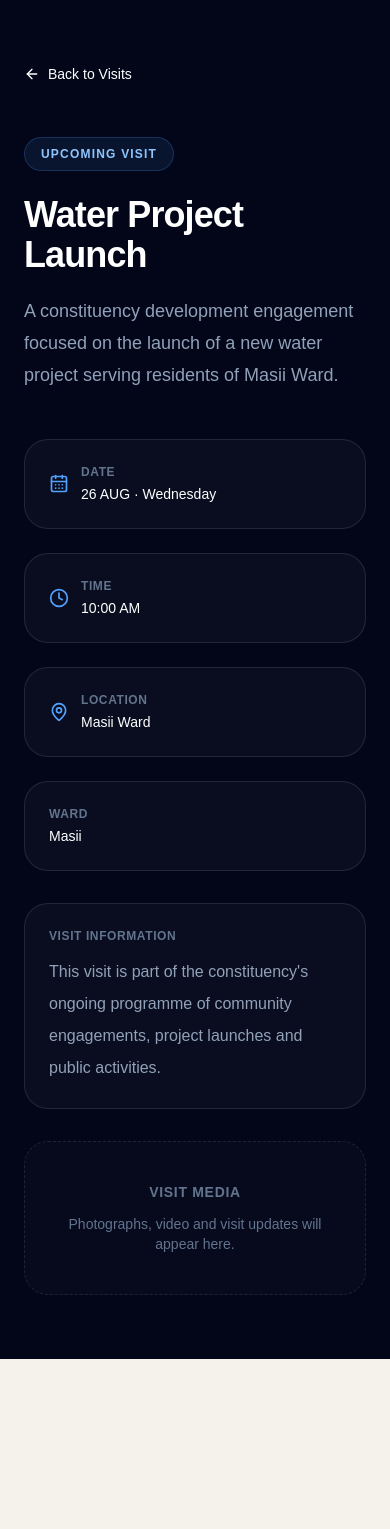
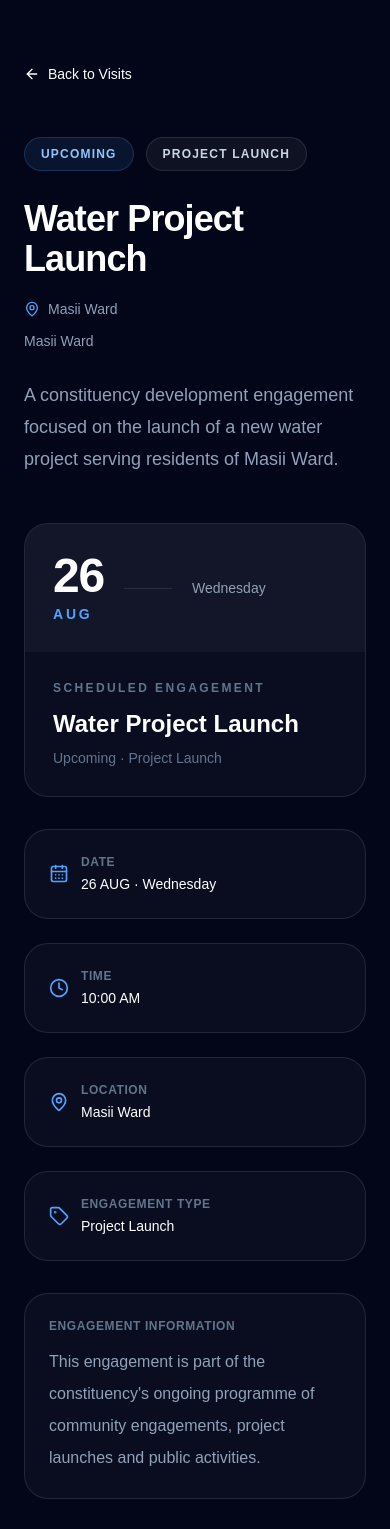
Before and after one commit to Chrisant-gif/mwala-connect, a Next.js app: page /visits/1 in a window 390 px wide. Shown: the top 1529 px of the page. Before the commit the page ends 1359 px from the top, so only its background shows below. Built offline with nearby package versions, Linux system fonts and the light colour scheme.

Commit message:
Improve constituency engagement details

```diff
--- a/app/visits/[id]/page.tsx
+++ b/app/visits/[id]/page.tsx
@@ -1,5 +1,11 @@
 import Link from "next/link";
-import { ArrowLeft, CalendarDays, Clock, MapPin } from "lucide-react";
+import {
+  ArrowLeft,
+  CalendarDays,
+  Clock,
+  MapPin,
+  Tag,
+} from "lucide-react";
 
 import { visits } from "../../data/visits";
 
@@ -9,13 +15,56 @@ interface VisitDetailsPageProps {
   }>;
 }
 
+function getStatusLabel(
+  status: "upcoming" | "ongoing" | "completed",
+) {
+  switch (status) {
+    case "upcoming":
+      return "Upcoming";
+
+    case "ongoing":
+      return "Ongoing";
+
+    case "completed":
+      return "Completed";
+
+    default:
+      return status;
+  }
+}
+
+function getTypeLabel(
+  type:
+    | "project_launch"
+    | "site_visit"
+    | "community_engagement"
+    | "public_event",
+) {
+  switch (type) {
+    case "project_launch":
+      return "Project Launch";
+
+    case "site_visit":
+      return "Site Visit";
+
+    case "community_engagement":
+      return "Community Engagement";
+
+    case "public_event":
+      return "Public Event";
+
+    default:
+      return type;
+  }
+}
+
 export default async function VisitDetailsPage({
   params,
 }: VisitDetailsPageProps) {
   const { id } = await params;
 
   const visit = visits.find(
-    (item) => item.id === Number(id)
+    (item) => item.id === Number(id),
   );
 
   if (!visit) {
@@ -23,7 +72,7 @@ export default async function VisitDetailsPage({
       <main className="min-h-screen bg-slate-950 px-6 py-24 text-white">
         <div className="mx-auto max-w-3xl">
           <p className="text-sm font-semibold uppercase tracking-[0.2em] text-blue-400">
-            Constituency Visits
+            Constituency Engagements
           </p>
 
           <h1 className="mt-4 text-4xl font-bold">
@@ -31,12 +80,13 @@ export default async function VisitDetailsPage({
           </h1>
 
           <p className="mt-4 text-slate-400">
-            The visit record you are looking for could not be found.
+            The engagement record you are looking for could not be
+            found.
           </p>
 
           <Link
             href="/#visits"
-            className="mt-8 inline-flex items-center gap-2 rounded-full bg-white px-6 py-3 text-sm font-semibold text-slate-950 transition hover:bg-slate-200"
+            className="mt-8 inline-flex items-center gap-2 rounded-full bg-white px-6 py-3 text-sm font-semibold !text-slate-950 transition hover:bg-slate-200"
           >
             <ArrowLeft className="h-4 w-4" />
             Back to Visits
@@ -45,6 +95,9 @@ export default async function VisitDetailsPage({
       </main>
     );
   }
+
+  const statusLabel = getStatusLabel(visit.status);
+  const typeLabel = getTypeLabel(visit.type);
 
   return (
     <main className="min-h-screen bg-slate-950 px-6 py-16 text-white sm:px-10 lg:px-16">
@@ -59,22 +112,80 @@ export default async function VisitDetailsPage({
         </Link>
 
         {/* Header */}
-        <div className="mt-12">
-          <span className="inline-flex rounded-full border border-blue-400/20 bg-blue-400/10 px-4 py-2 text-xs font-semibold uppercase tracking-widest text-blue-300">
-            Upcoming Visit
+        <header className="mt-12">
+          <div className="flex flex-wrap items-center gap-3">
+            <span className="rounded-full border border-blue-400/20 bg-blue-400/10 px-4 py-2 text-xs font-semibold uppercase tracking-widest text-blue-300">
+              {statusLabel}
             </span>
 
-          <h1 className="mt-6 text-4xl font-bold tracking-tight sm:text-5xl">
+            <span className="rounded-full border border-white/10 bg-white/[0.05] px-4 py-2 text-xs font-semibold uppercase tracking-widest text-slate-300">
+              {typeLabel}
+            </span>
+          </div>
+
+          <h1 className="mt-7 text-4xl font-bold tracking-tight sm:text-5xl lg:text-6xl">
             {visit.title}
           </h1>
 
-          <p className="mt-5 max-w-3xl text-lg leading-8 text-slate-400">
+          <div className="mt-5 flex flex-col gap-3 text-sm text-slate-400 sm:flex-row sm:items-center sm:gap-5">
+            <div className="flex items-center gap-2">
+              <MapPin className="h-4 w-4 text-blue-400" />
+              <span>{visit.location}</span>
+            </div>
+
+            <span className="hidden text-slate-700 sm:block">
+              /
+            </span>
+
+            <span>{visit.ward} Ward</span>
+          </div>
+
+          <p className="mt-7 max-w-3xl text-lg leading-8 text-slate-400">
             {visit.description}
+          </p>
+        </header>
+
+        {/* Date highlight */}
+        <section className="mt-12 overflow-hidden rounded-3xl border border-white/10 bg-white/[0.03]">
+          <div className="grid md:grid-cols-[180px_1fr]">
+            <div className="flex flex-row items-center gap-5 bg-white/[0.04] p-7 md:flex-col md:items-start md:justify-center">
+              <div>
+                <p className="text-5xl font-bold tracking-tight">
+                  {visit.date}
+                </p>
+
+                <p className="mt-1 text-sm font-semibold tracking-[0.2em] text-blue-400">
+                  {visit.month}
                 </p>
               </div>
 
+              <div className="h-px w-12 bg-white/10 md:w-16" />
+
+              <p className="text-sm font-medium text-slate-400">
+                {visit.day}
+              </p>
+            </div>
+
+            <div className="flex items-center p-7 sm:p-9">
+              <div>
+                <p className="text-xs font-semibold uppercase tracking-[0.2em] text-slate-500">
+                  Scheduled engagement
+                </p>
+
+                <p className="mt-3 text-2xl font-semibold">
+                  {visit.title}
+                </p>
+
+                <p className="mt-2 text-sm text-slate-500">
+                  {statusLabel} · {typeLabel}
+                </p>
+              </div>
+            </div>
+          </div>
+        </section>
+
         {/* Visit details */}
-        <div className="mt-12 grid gap-6 sm:grid-cols-2">
+        <section className="mt-8 grid gap-6 sm:grid-cols-2">
           <div className="rounded-3xl border border-white/10 bg-white/[0.03] p-6">
             <div className="flex items-center gap-3">
               <CalendarDays className="h-5 w-5 text-blue-400" />
@@ -124,32 +235,37 @@ export default async function VisitDetailsPage({
           </div>
 
           <div className="rounded-3xl border border-white/10 bg-white/[0.03] p-6">
+            <div className="flex items-center gap-3">
+              <Tag className="h-5 w-5 text-blue-400" />
+
               <div>
                 <p className="text-xs font-semibold uppercase tracking-wider text-slate-500">
-                Ward
+                  Engagement Type
                 </p>
 
                 <p className="mt-1 text-sm font-medium text-white">
-                {visit.ward}
+                  {typeLabel}
                 </p>
               </div>
             </div>
           </div>
+        </section>
 
         {/* Visit information */}
-        <div className="mt-8 rounded-3xl border border-white/10 bg-white/[0.03] p-6 sm:p-8">
+        <section className="mt-8 rounded-3xl border border-white/10 bg-white/[0.03] p-6 sm:p-8">
           <p className="text-xs font-semibold uppercase tracking-wider text-slate-500">
-            Visit Information
+            Engagement Information
           </p>
 
           <p className="mt-3 text-base leading-8 text-slate-400">
-            This visit is part of the constituency's ongoing programme of
-            community engagements, project launches and public activities.
+            This engagement is part of the constituency's ongoing
+            programme of community engagements, project launches and
+            public activities.
           </p>
-        </div>
+        </section>
 
-        {/* Media placeholder */}
-        <div className="mt-8 rounded-3xl border border-dashed border-white/10 bg-white/[0.02] p-10 text-center">
+        {/* Media */}
+        <section className="mt-8 rounded-3xl border border-dashed border-white/10 bg-white/[0.02] p-10 text-center">
           <p className="text-sm font-semibold uppercase tracking-wider text-slate-500">
             Visit Media
           </p>
@@ -157,7 +273,7 @@ export default async function VisitDetailsPage({
           <p className="mt-3 text-sm text-slate-500">
             Photographs, video and visit updates will appear here.
           </p>
-        </div>
+        </section>
       </div>
     </main>
   );
```
Lines whose indentation alone changed are shown as unchanged.
